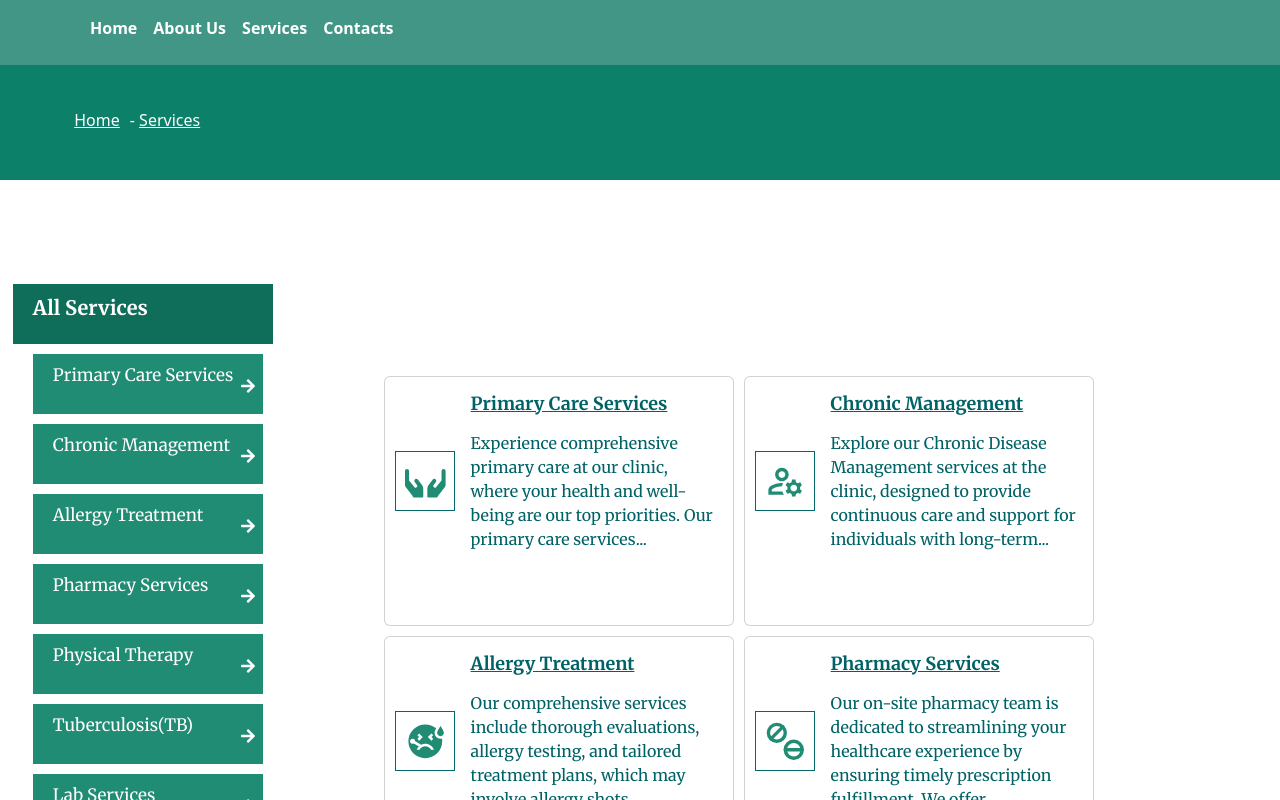
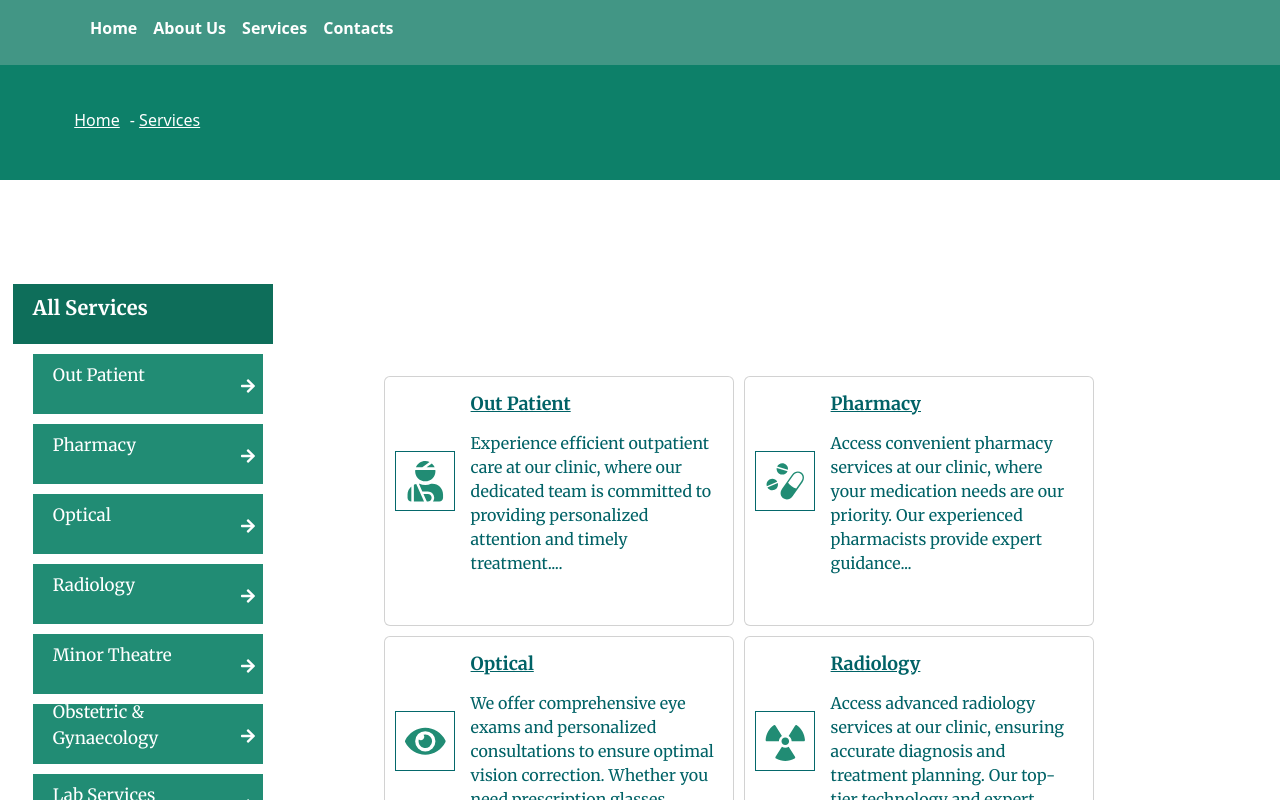
Before and after one commit to Marcelkibor/Cedar-Clinic, a React (Vite) app: page /services in a window 1280 px wide. Shown: the top 800 px of the page. Built offline with nearby package versions, Linux system fonts and the light colour scheme.

Commit message:
Medical Services + Icons  Update

```diff
--- a/src/components/DataFiles/Mservices.ts
+++ b/src/components/DataFiles/Mservices.ts
@@ -1,34 +1,32 @@
-import { FaHands, FaHeadSideCough } from 'react-icons/fa';
+import { FaEye,FaRadiation,FaUserInjured, FaBaby } from 'react-icons/fa';
 import { ImLab } from 'react-icons/im';
 import {RiBodyScanFill} from 'react-icons/ri'
-import{MdSick} from 'react-icons/md'
-import {MdOutlineManageAccounts} from 'react-icons/md'
-import {LuTablets} from 'react-icons/lu'
-import { TbVaccine } from 'react-icons/tb';
 import { IconType } from 'react-icons';
+import { GiMedicines } from 'react-icons/gi';
+import { BiFemale } from 'react-icons/bi';
 type Medical = {
     id:number
     name:string,
     description:string
 }
 const Mservice:Medical[] = [
-    { id: 1, name: 'Primary Care Services', description: "Experience comprehensive primary care at our clinic, where your health and well-being are our top priorities. Our primary care services include regular check-ups, diagnosis and treatment of common health conditions" },
-    { id: 2, name: 'Chronic Management', description: "Explore our Chronic Disease Management services at the clinic, designed to provide continuous care and support for individuals with long-term health conditions such as diabetes, hypertension, and heart disease. Our expert team ensures you receive personalized, effective management to help you lead a healthier life." },
-    { id: 3, name: 'Allergy Treatment', description: 'Our comprehensive services include thorough evaluations, allergy testing, and tailored treatment plans, which may involve allergy shots (immunotherapy), medications, or lifestyle adjustments, all aimed at ensuring your comfort and well-being' },
-    { id: 4, name: 'Pharmacy Services', description: 'Our on-site pharmacy team is dedicated to streamlining your healthcare experience by ensuring timely prescription fulfillment. We offer professional guidance, making it hassle-free for you to understand and manage your medications, all while focusing on your health and well-being.' },
-    { id: 5, name: 'Physical Therapy', description: 'Our experienced team offers personalized rehabilitation plans tailored to your unique needs, whether you are recovering from surgery, managing a sports injury, or seeking relief from chronic pain. We employ a range of techniques, including manual therapy, therapeutic exercises' },
-    { id: 6, name: 'Tuberculosis(TB)', description: 'Our clinic provides diagnosis, treatment, and management services for tuberculosis (TB) to ensure the health and well-being of our patients.' },
+    { id: 1, name: 'Out Patient', description: "Experience efficient outpatient care at our clinic, where our dedicated team is committed to providing personalized attention and timely treatment. With our focus on your well-being, you can trust us to deliver comprehensive care that meets your needs effectively." },
+    { id: 2, name: 'Pharmacy', description: "Access convenient pharmacy services at our clinic, where your medication needs are our priority. Our experienced pharmacists provide expert guidance and support, ensuring you receive the right medications and advice for your health. From prescription fills to medication management, we're here to help you stay on track with your wellness journey." },
+    { id: 3, name: 'Optical', description: 'We offer comprehensive eye exams and personalized consultations to ensure optimal vision correction. Whether you need prescription glasses, contact lenses, or specialized eye care, trust our team to provide precise solutions tailored to your needs. Your vision is our focus, and we are here to help you see the world clearly.' },
+    { id: 4, name: 'Radiology', description: 'Access advanced radiology services at our clinic, ensuring accurate diagnosis and treatment planning. Our top-tier technology and expert radiologists deliver precise imaging results promptly, prioritizing your health and well-being.' },
+    { id: 5, name: 'Minor Theatre', description: 'Experience efficient minor theater services at our clinic, ensuring swift procedures and optimal care. Our skilled team prioritizes your comfort and safety, delivering precise treatments with attention to detail. Trust us to provide comprehensive minor surgical care tailored to your needs, promoting your well-being every step of the way.' },
+    { id: 6, name: 'Obstetric & Gynaecology', description: '. Our experienced team offers personalized consultations, prenatal care, and a range of gynecological services to support your reproductive health journey. From routine check-ups to specialized treatments, trust us to provide compassionate care tailored to your unique needs. Your health and well-being are in good hands with our dedicated obstetric and gynecological treatment.' },
     { id: 7, name: 'Lab Services', description: 'Explore our Lab Services at the clinic, providing a wide range of diagnostic tests to aid in your healthcare journey. From routine blood work and cholesterol checks to specialized tests like allergy panels and cancer screenings, our state-of-the-art lab facilities offer precise and timely results to support your well-being' },
-    { id: 8, name: 'Vaccine Therapy', description: 'Discover the transformative power of vaccine therapy at our clinic: compassionate guidance, and remarkable results.' }
+    { id: 8, name: 'Mother & Child Clinic', description: 'Our dedicated team offers a range of services including prenatal care, postnatal support, pediatric check-ups, and vaccinations. With a focus on nurturing both maternal and child health, trust us to provide comprehensive care tailored to your family needs. Your journey to parenthood is supported every step of the way at our clinic.' }
 ]
 const serviceIcons: { [key: number]: IconType } = {
-    1: FaHands,
-    2: MdOutlineManageAccounts,
-    3: MdSick,
-    4: LuTablets,
+    1: FaUserInjured,
+    2: GiMedicines,
+    3: FaEye,
+    4: FaRadiation,
     5: RiBodyScanFill,
-    6: FaHeadSideCough,
+    6: BiFemale,
     7: ImLab,
-    8: TbVaccine
+    8: FaBaby
   };
 export {Mservice,serviceIcons};
```
